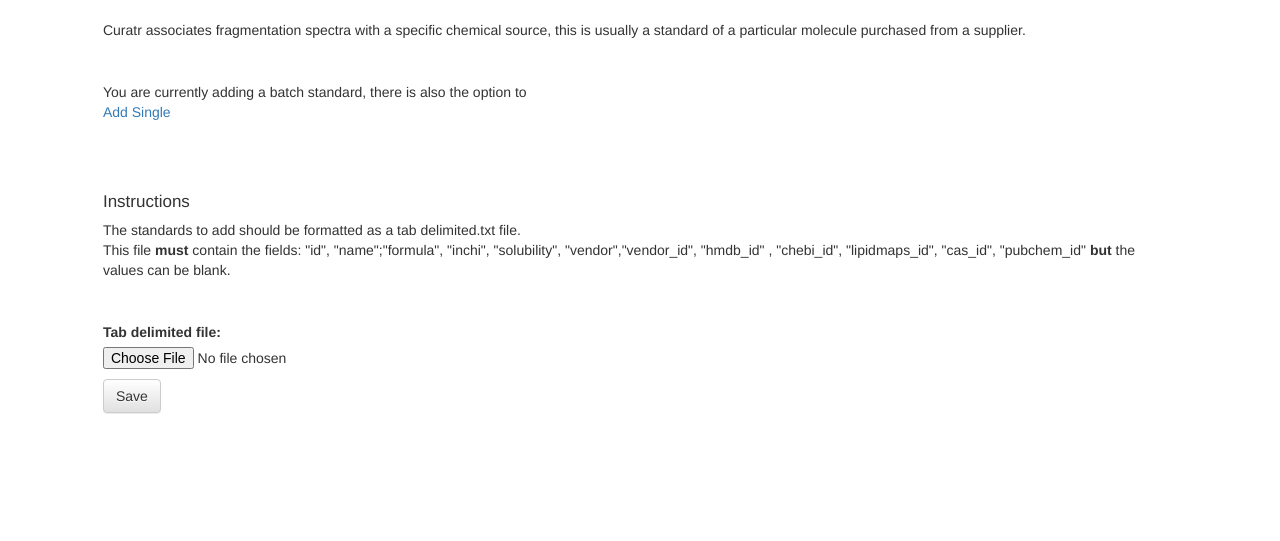
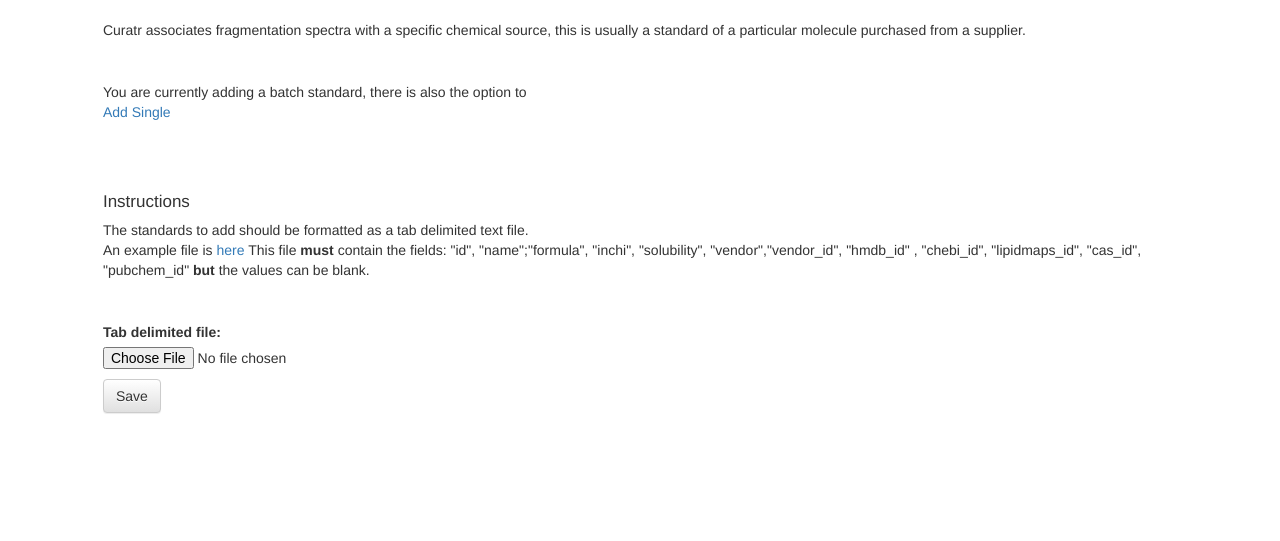
Before and after one commit to alexandrovteam/curatr, a Django app: page /inventory/add/batch/ in a window 1280 px wide. Shown: the part 167-708 px from the top of the page. Run offline with Django 3.2, Linux system fonts and the light colour scheme; the visitor is signed in with stand-in values (Sample User, id 1); parts of the project's set-up code (start-up, migrations or seed data) failed here and were passed over; some libraries are stand-ins or nearby versions.

Commit message:
added batch standards upload example

```diff
--- a/mcf_standard_browser/standards_review/templates/mcf_standards_browse/mcf_standard_add.html
+++ b/mcf_standard_browser/standards_review/templates/mcf_standards_browse/mcf_standard_add.html
@@ -1,4 +1,5 @@
 {% extends 'mcf_standards_browse/base.html' %}
+{% load staticfiles %}
 
 {% block content %}
  <div class="center">
@@ -23,8 +24,9 @@
         {% if form_type == 'single' %}
             <p> Complete all field in the form:
         {% else %}
-            The standards to add should be formatted as a tab delimited.txt file.
+            The standards to add should be formatted as a tab delimited text file.
             <br>
+            An example file is <a href="{% static "media/example_batch_upload.tsv" %}">here</a>
             This file <b>must</b> contain the fields: "id", "name";"formula", "inchi", "solubility", "vendor","vendor_id", "hmdb_id" , "chebi_id", "lipidmaps_id", "cas_id", "pubchem_id" <b>but</b> the values can be blank.
         {% endif %}
      </div>
```
Also changed, not shown: 1 other file.
